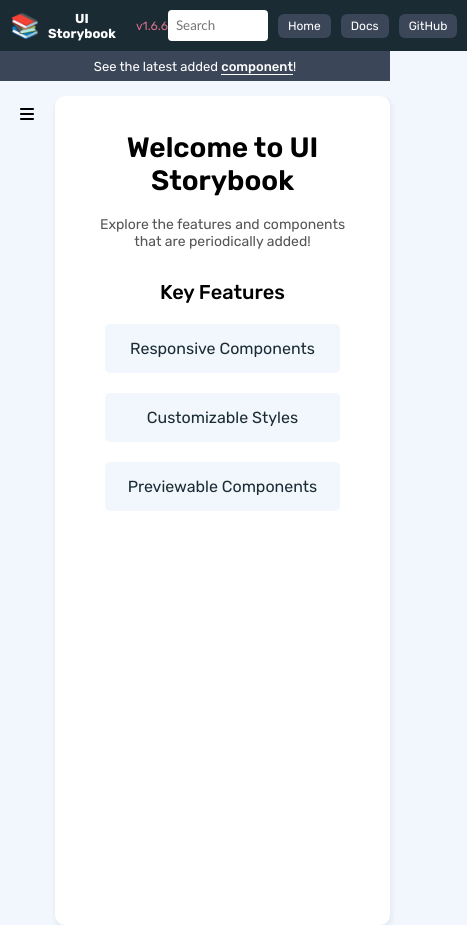
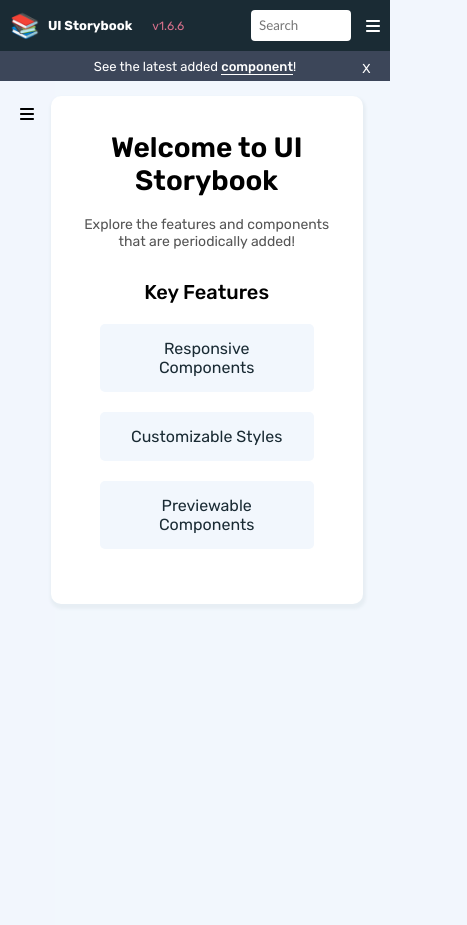
Before and after one commit to justfrankie/ui-storybook, a React (Create React App) app: page / in a window 390 px wide. Shown: the whole page, 467 px wide, since content can reach past the window. Built offline with nearby package versions, Linux system fonts and the light colour scheme.

Commit message:
fixed top nav bar extending over to blank space to the right

```diff
--- a/src/App.module.css
+++ b/src/App.module.css
@@ -39,16 +39,15 @@
 }
 
 @media only screen and (max-width: 450px) {
-  body {
-    width: 100%;
-    margin: 0;
+  .mainWindow {
+    height: min-content;
+    box-shadow: 1px 3px 3px 2px #e7eef4;
+    position: absolute;
+    top: 0;
+    left: 13%;
   }
-
-  .mainWindow {
-    width: 100%;
-  }
-
-  .topNavContainer {
-    width: fit-content;
+  .bottomContainer {
+    display: flex;
+    position: relative;
   }
 }
--- a/src/components/layout/LastComponentStyles.module.css
+++ b/src/components/layout/LastComponentStyles.module.css
@@ -7,7 +7,6 @@
 
 .latest-component-container {
   margin: 0 auto;
-  width: 90%;
   display: flex;
 }
 
@@ -33,12 +32,11 @@
 }
 
 @media only screen and (max-width: 450px) {
+  .latest-component-banner {
+    display: flex;
+  }
   .latest-component-close {
     color: white;
     cursor: pointer;
-    position: absolute;
-    right: -25%;
-    display: flex;
-    align-items: center;
   }
 }
--- a/src/components/layout/LatestComponentBanner.jsx
+++ b/src/components/layout/LatestComponentBanner.jsx
@@ -34,12 +34,12 @@
           !
         </p>
       </div>
-      <span
+      <div
         className={lastComponentStyles["latest-component-close"]}
         onClick={handleBannerClose}
       >
         X
-      </span>
+      </div>
     </div>
   );
 };
--- a/src/components/layout/SideNavigation.module.css
+++ b/src/components/layout/SideNavigation.module.css
@@ -66,9 +66,3 @@
   background-color: #d6e3f9;
   border-radius: 8px;
 }
-
-@media only screen and (max-width: 450px) {
-  .sideNav {
-    height: 100vh;
-  }
-}
--- a/src/components/layout/TopNavigation/TopNavigationBar.jsx
+++ b/src/components/layout/TopNavigation/TopNavigationBar.jsx
@@ -3,7 +3,9 @@
 import SearchBar from "../../ui-components/SearchBar";
 import topNavStyles from "./TopNavigationBar.module.css";
 import { Link } from "react-router-dom";
-
+import { useMobile } from "../../../contexts/mobileProvider";
+import { FontAwesomeIcon } from "@fortawesome/react-fontawesome";
+import { faBars } from "@fortawesome/free-solid-svg-icons";
 const topListNav = ["Home", "Docs", "GitHub"];
 
 const TopNavigationBar = ({
@@ -12,6 +14,15 @@
   componentsList,
 }) => {
   const [searchQuery, setSearchQuery] = useState("");
+  const isMobile = useMobile();
+
+  const MobileHamburgerMenu = () => {
+    return (
+      <div style={{ marginLeft: "15px" }}>
+        <FontAwesomeIcon icon={faBars} />
+      </div>
+    );
+  };
   return (
     <div className={topNavStyles.container}>
       <div className={topNavStyles.leftSection}>
@@ -30,7 +41,6 @@
       </div>
 
       <div className={topNavStyles.rightSection}>
-        {/* Search Bar */}
         {topListNav && componentsList && (
           <>
             <SearchBar
@@ -40,6 +50,9 @@
               setCurrentComponent={setCurrentComponent}
               componentsList={componentsList}
             />
+            {isMobile ? (
+              <MobileHamburgerMenu />
+            ) : (
               <ul className={topNavStyles.topNavItems}>
                 {topListNav.map((item, index) => (
                   <li key={index} className={topNavStyles.topNavItem}>
@@ -47,6 +60,7 @@
                   </li>
                 ))}
               </ul>
+            )}
           </>
         )}
       </div>
--- a/src/components/ui-components/SearchBar.module.css
+++ b/src/components/ui-components/SearchBar.module.css
@@ -57,4 +57,10 @@
   .searchBarContainer {
     width: 100px;
   }
+  .searchResultsInput {
+    padding: 8px;
+    border: none;
+    position: relative;
+    width: 100px;
+  }
 }
```
Lines whose indentation alone changed are shown as unchanged.
